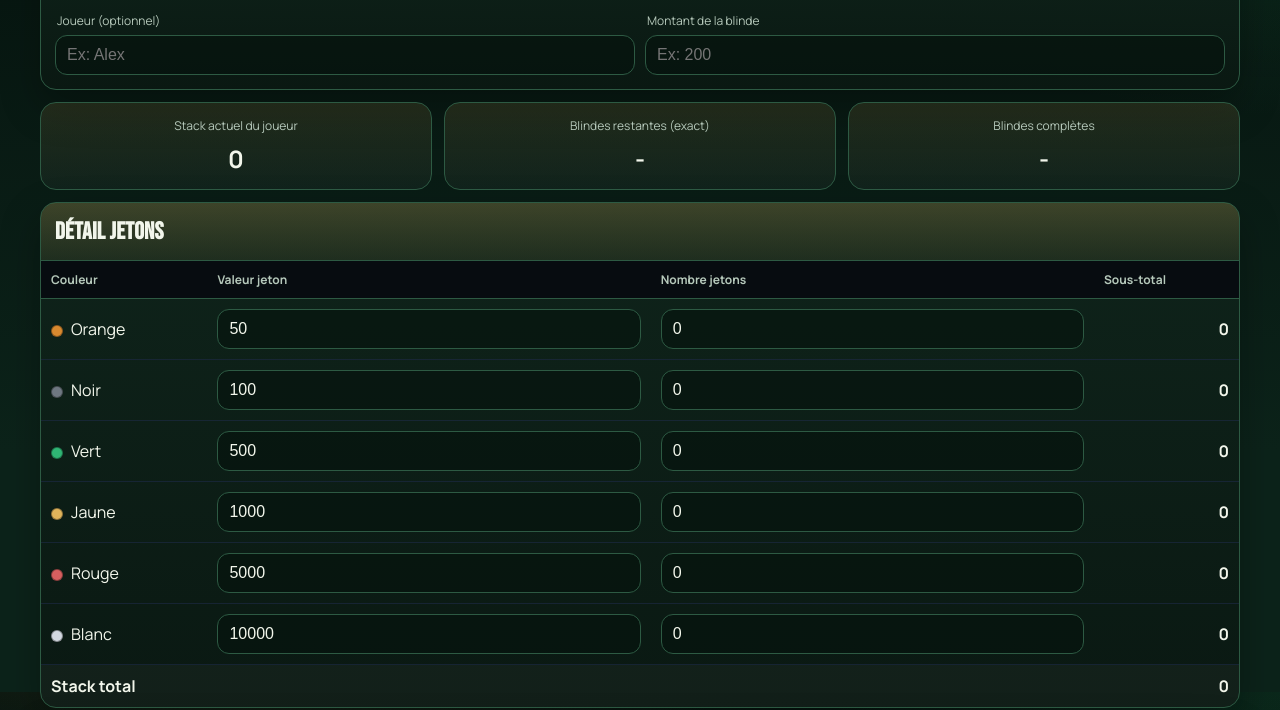
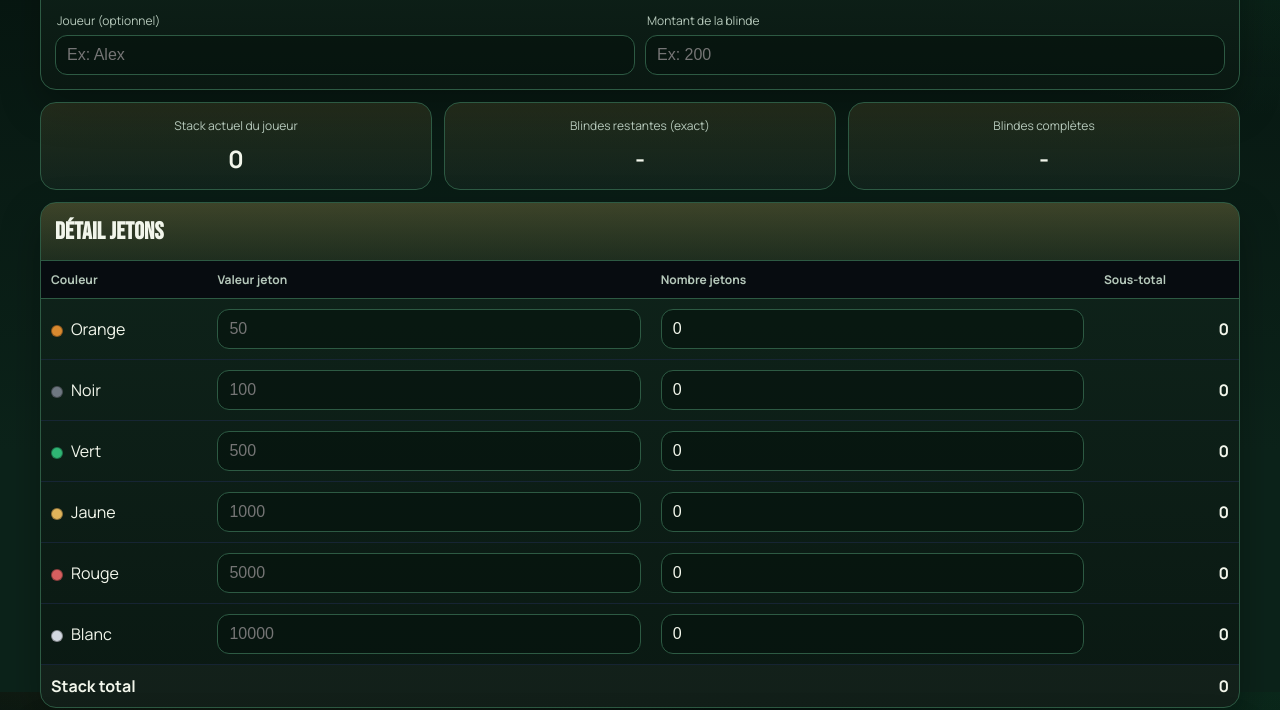
Before and after one commit to MTJL34/PokerNight, a website: page frontEnd/stack-calculator.html in a window 1280 px wide. Shown: the part 108-818 px from the top of the page. Drawn offline with Linux system fonts and the light colour scheme.

Commit message:
fix: add fallback handling in readNonNegativeNumber and update stack input initialization

```diff
--- a/frontEnd/scripts/stack-calculator.js
+++ b/frontEnd/scripts/stack-calculator.js
@@ -46,6 +46,15 @@ function readNonNegativeNumber(input, { integer = false } = {}) {
   return Math.floor(n);
 }
 
+function readNonNegativeNumberWithDefault(input, fallback, { integer = false } = {}) {
+  const n = parseAmount(input?.value);
+  const candidate = n == null ? fallback : n;
+  if (candidate == null) return 0;
+  if (!Number.isFinite(candidate) || candidate <= 0) return 0;
+  if (!integer) return candidate;
+  return Math.floor(candidate);
+}
+
 function formatNumber(value, decimals = 0) {
   const n = Number(value || 0);
   const safe = Number.isFinite(n) ? n : 0;
@@ -67,7 +76,7 @@ function formatTrimmed(value, maxDecimals = 2) {
 function applyDefaults() {
   for (const chip of chipRefs) {
     if (chip.valueInput instanceof HTMLInputElement) {
-      chip.valueInput.value = String(chip.defaultValue);
+      chip.valueInput.value = "";
       chip.valueInput.placeholder = String(chip.defaultValue);
     }
     if (chip.countInput instanceof HTMLInputElement) {
@@ -87,7 +96,7 @@ function updateCalculations() {
   let totalStack = 0;
 
   for (const chip of chipRefs) {
-    const chipValue = readNonNegativeNumber(chip.valueInput);
+    const chipValue = readNonNegativeNumberWithDefault(chip.valueInput, chip.defaultValue);
     const chipCount = readNonNegativeNumber(chip.countInput, { integer: true });
     const subtotal = chipValue * chipCount;
     totalStack += subtotal;
--- a/frontEnd/stack-calculator.html
+++ b/frontEnd/stack-calculator.html
@@ -116,6 +116,6 @@
     </section>
   </main>
 
-  <script type="module" src="./scripts/stack-calculator.js?v=20260320-1"></script>
+  <script type="module" src="./scripts/stack-calculator.js?v=20260320-2"></script>
 </body>
 </html>
```
